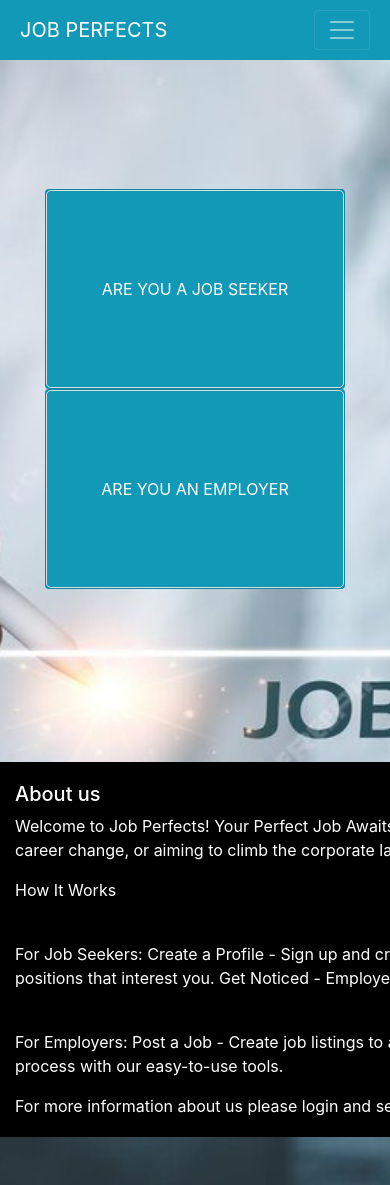
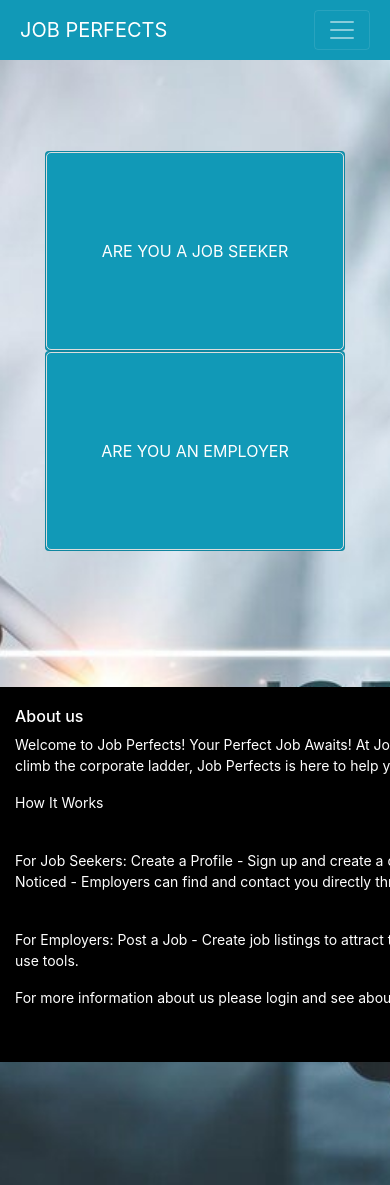
Before and after one commit to lubnalukman/jobboard, a Django app: page / in a window 390 px wide; the page is wider, and only the part inside the window is pictured. Run offline with Django 5.2, Linux system fonts and the light colour scheme; some libraries are stand-ins or nearby versions.

Commit message:
version 2

```diff
--- a/jobproject/static/css/index.css
+++ b/jobproject/static/css/index.css
@@ -14,12 +14,25 @@
         margin-bottom: 20px;
         width: 100%;
     }
-}
-
-/* Adjust container for smaller screens */
-@media (max-width: 768px) {
     .container {
         width: 100%;
         padding: 20px;
+        margin-top: 10px;
+        height: auto;
     }
 }
+/* Add general fixes for smaller devices */
+@media (max-width: 576px) {
+    .container {
+        font-size: 14px; /* Reduce font size */
+        line-height: 1.5; /* Adjust line height for readability */
+    }
+
+    .container h5 {
+        font-size: 16px;
+    }
+
+    .navbar {
+        padding: 10px; /* Reduce navbar padding */
+    }
+}
--- a/jobproject/templates/index.html
+++ b/jobproject/templates/index.html
@@ -38,7 +38,6 @@
             align-items: center;
             height: 80vh;
             margin-top: 1%;
-            height: 750px;
             color: white;
         }
 
```
